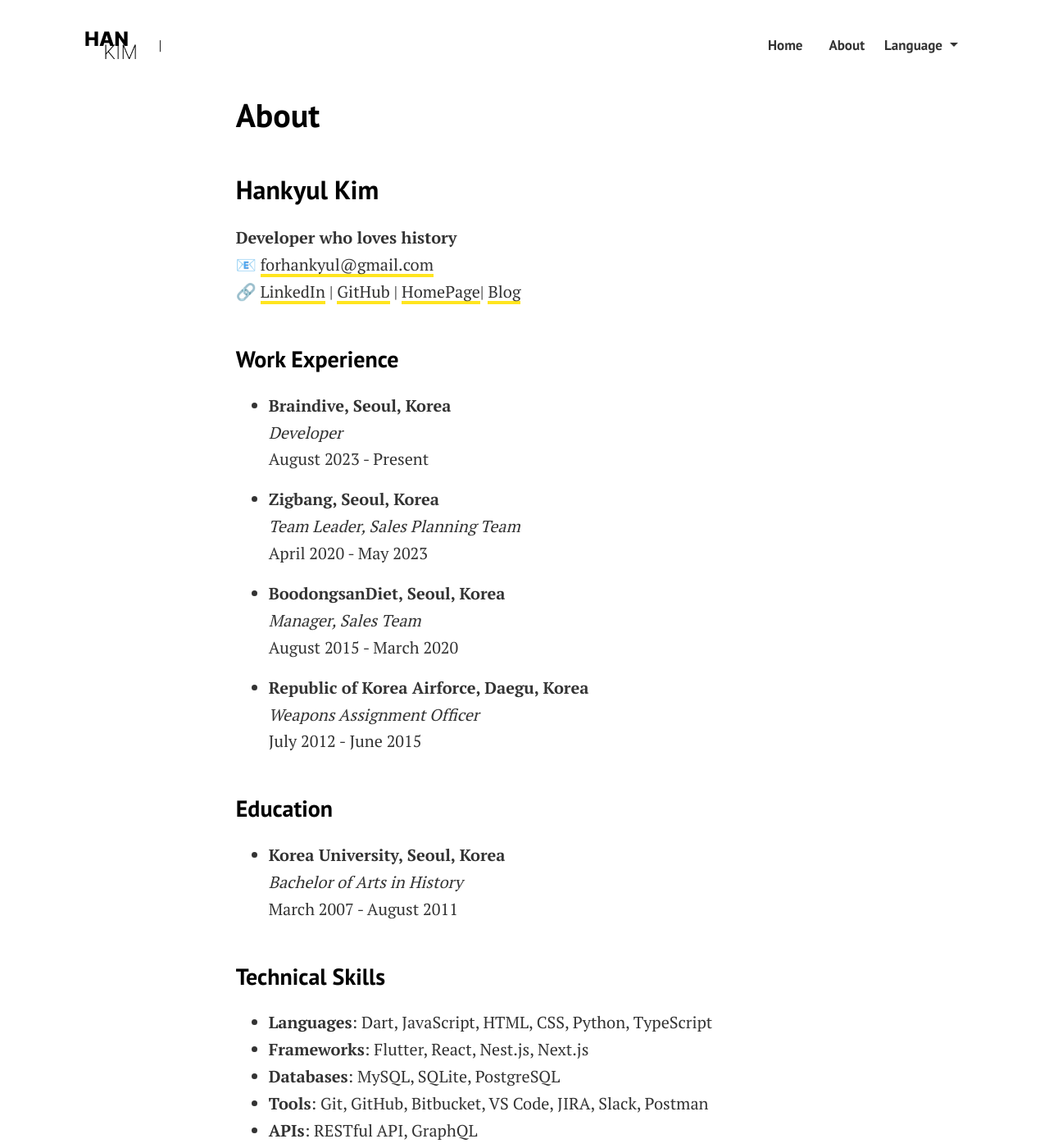
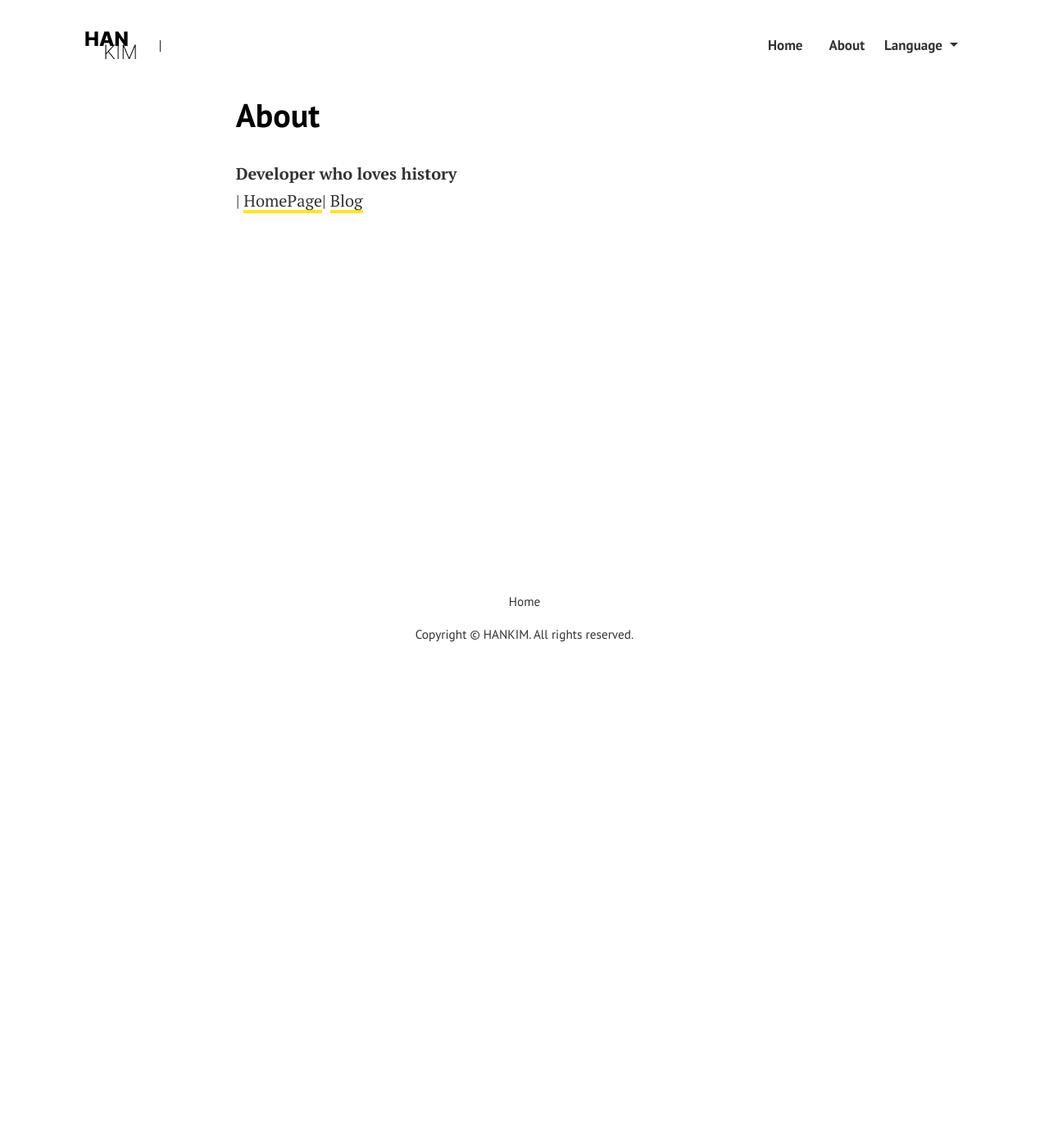
Before and after one commit to HANKIMKOR/HANKIMKOR.github.io, a Jekyll site: the page built from pages/about.md, in a window 1280 px wide and 1400 px high. Shown: the whole window at 82% size. Built offline with Jekyll 4.4.1, drawn with Linux system fonts in a browser that asks for light colours.

Commit message:
Modify about page

```diff
--- a/_config.yml
+++ b/_config.yml
@@ -30,11 +30,9 @@ google_analytics: G-4G67JR7FJS
 # Authors
 authors:
   HANKIM:
-    name: HANKIM
-    display_name: HANKIM
+    name: CODEMAPO
+    display_name: CODEMAPO
     avatar: "assets/images/logo.webp"
-    email: forhankyul@gmail.com
-    web: https://hankimkor.github.io
     description: "HELLO"
 
 # Social
--- a/pages/about.md
+++ b/pages/about.md
@@ -5,40 +5,5 @@ permalink: "/about/"
 # image: assets/images/screenshot.png
 ---
 
-## Hankyul Kim
-
 **Developer who loves history**
-📧 [forhankyul@gmail.com](mailto:forhankyul@gmail.com)
-🔗 [LinkedIn](https://www.linkedin.com/in/hankyul-kim-a09aa2156/) | [GitHub](https://github.com/hankimkor) | [HomePage](https://www.codemapo.com/)| [Blog](https://blog.codemapo.com/)
-
-### Work Experience
-
-- **Braindive, Seoul, Korea**
-  _Developer_
-  August 2023 - Present
-
-- **Zigbang, Seoul, Korea**
-  _Team Leader, Sales Planning Team_
-  April 2020 - May 2023
-
-- **BoodongsanDiet, Seoul, Korea**
-  _Manager, Sales Team_
-  August 2015 - March 2020
-
-- **Republic of Korea Airforce, Daegu, Korea**
-  _Weapons Assignment Officer_
-  July 2012 - June 2015
-
-### Education
-
-- **Korea University, Seoul, Korea**
-  _Bachelor of Arts in History_
-  March 2007 - August 2011
-
-### Technical Skills
-
-- **Languages**: Dart, JavaScript, HTML, CSS, Python, TypeScript
-- **Frameworks**: Flutter, React, Nest.js, Next.js
-- **Databases**: MySQL, SQLite, PostgreSQL
-- **Tools**: Git, GitHub, Bitbucket, VS Code, JIRA, Slack, Postman
-- **APIs**: RESTful API, GraphQL
+| [HomePage](https://www.codemapo.com/)| [Blog](https://blog.codemapo.com/)
```
